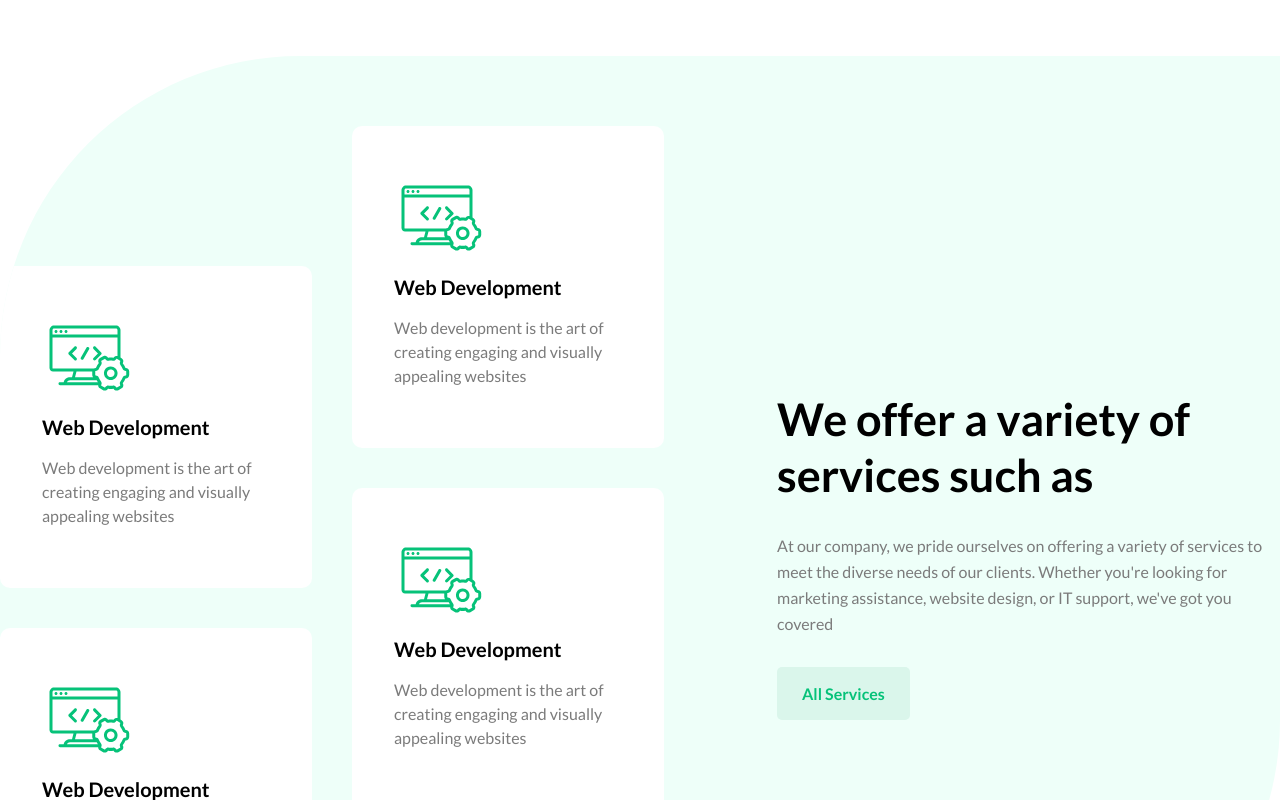
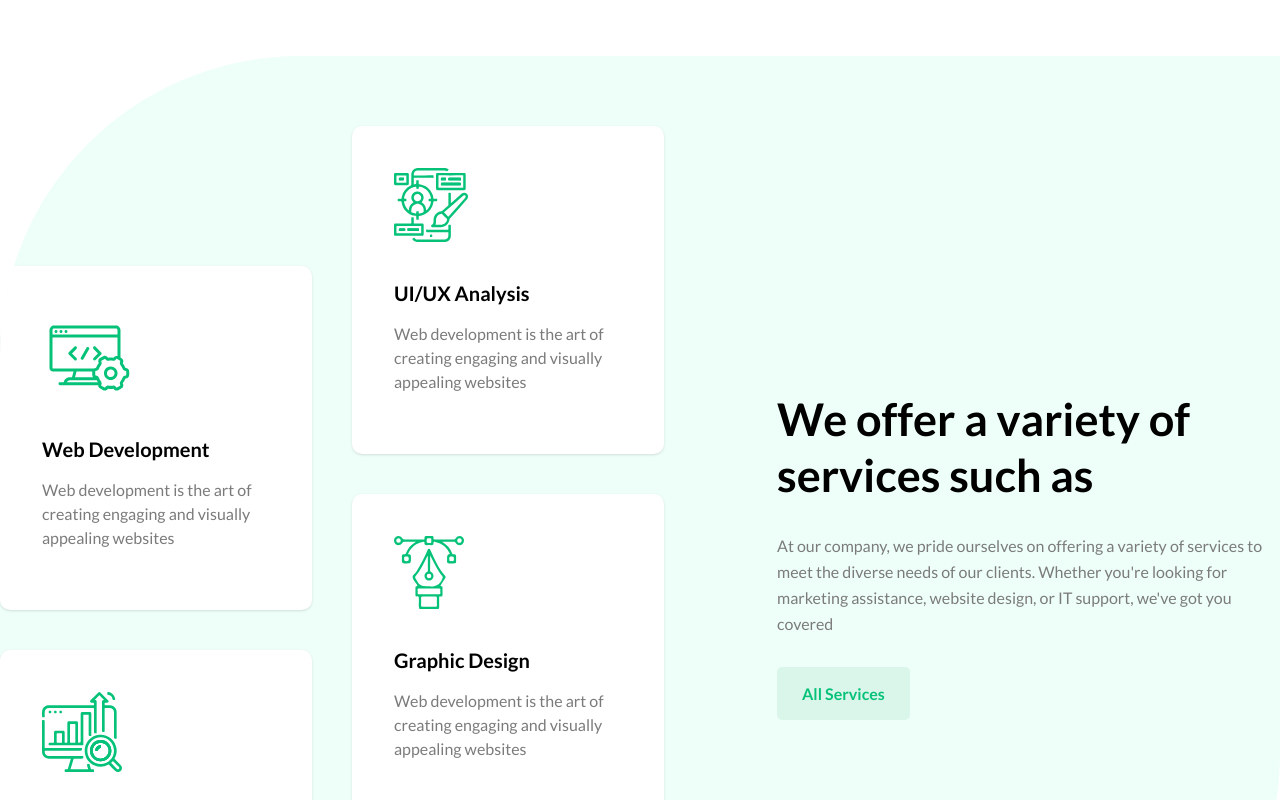
Before and after one commit to mesbaulrafi/CoreWave, a React (Vite) app: page / in a window 1280 px wide. Shown: the part 1200-2000 px from the top of the page. Built offline with nearby package versions, Linux system fonts and the light colour scheme.

Commit message:
edit service part

```diff
--- a/src/components/layouts/ServicesCard.jsx
+++ b/src/components/layouts/ServicesCard.jsx
@@ -1,18 +1,25 @@
 import React from 'react'
-import WebLogo from '../../assets/logo/WebLogo'
+
+const ServicesCard = ({ cardIcon, cardTitle, cardText }) => {
+  return (
+    <div className="group bg-white w-[312px] rounded-[10px] shadow-sm hover:bg-[#7ae0b9] transition-all duration-300 cursor-pointer">
+      <div className="pt-10.5 pl-10.5 pb-15 pr-5">
 
 
-const ServicesCard = ({cardIcon,cardTitle,cardText,}) => {
-  return (
-   <>
-   <div className="bg-white w-[312px] rounded-[10px] hover:bg-[#7ae0b9] hover:text-white  ">
-    <div className="pt-10.5 pl-10.5 pb-15 ">
-        <i className=' hover:bg-white'>{cardIcon}</i>
-        <h4 className='font-lato font-semibold text-[20px] leading-7.5 inline-block py-3.5'>{cardTitle}</h4>
-        <p className='font-lato  text-base leading-6 text-[#7B7B7B] w-[80%]  '>{cardText} </p>
+        <div className="mb-4 inline-block transition-all duration-200 group-hover:brightness-0 group-hover:invert">
+          {cardIcon}
+        </div>
+
+        <h4 className='font-lato font-semibold text-[20px] leading-7.5 block py-3.5 group-hover:text-white transition-all duration-200'>
+          {cardTitle}
+        </h4>
+
+        <p className='font-lato text-base leading-6 text-[#7B7B7B] w-[90%] group-hover:text-white transition-all duration-200'>
+          {cardText}
+        </p>
+
+      </div>
     </div>
-   </div>
-   </>
   )
 }
 
--- a/src/components/pages/Services.jsx
+++ b/src/components/pages/Services.jsx
@@ -2,6 +2,9 @@ import React from "react";
 import Containar from "../Containar";
 import ServicesCard from "../layouts/ServicesCard";
 import WebLogo from "../../assets/logo/WebLogo";
+import SeoLogo from "../../assets/logo/SeoLogo";
+import UiuxLogo from "../../assets/logo/UiuxLogo";
+import GraphicLogo from "../../assets/logo/GraphicLogo";
 
 
 const Services = () => {
@@ -26,8 +29,8 @@ const Services = () => {
                 {/* Card Two */}
                 <div className=" ">
                   <ServicesCard
-                    cardIcon={<WebLogo />}
-                    cardTitle={"Web Development"}
+                    cardIcon={<SeoLogo />}
+                    cardTitle={"SEO Marketing"}
                     cardText={
                       "Web development is the art of creating engaging and visually appealing websites "
                     }
@@ -39,8 +42,8 @@ const Services = () => {
                 {/* Card Three */}
                 <div className=" pb-10">
                   <ServicesCard
-                    cardIcon={<WebLogo />}
-                    cardTitle={"Web Development"}
+                    cardIcon={<UiuxLogo />}
+                    cardTitle={"UI/UX Analysis"}
                     cardText={
                       "Web development is the art of creating engaging and visually appealing websites "
                     }
@@ -49,8 +52,8 @@ const Services = () => {
                 {/* Card Four */}
                 <div className=" ">
                   <ServicesCard
-                    cardIcon={<WebLogo />}
-                    cardTitle={"Web Development"}
+                    cardIcon={<GraphicLogo />}
+                    cardTitle={"Graphic Design"}
                     cardText={
                       "Web development is the art of creating engaging and visually appealing websites "
                     }
```
